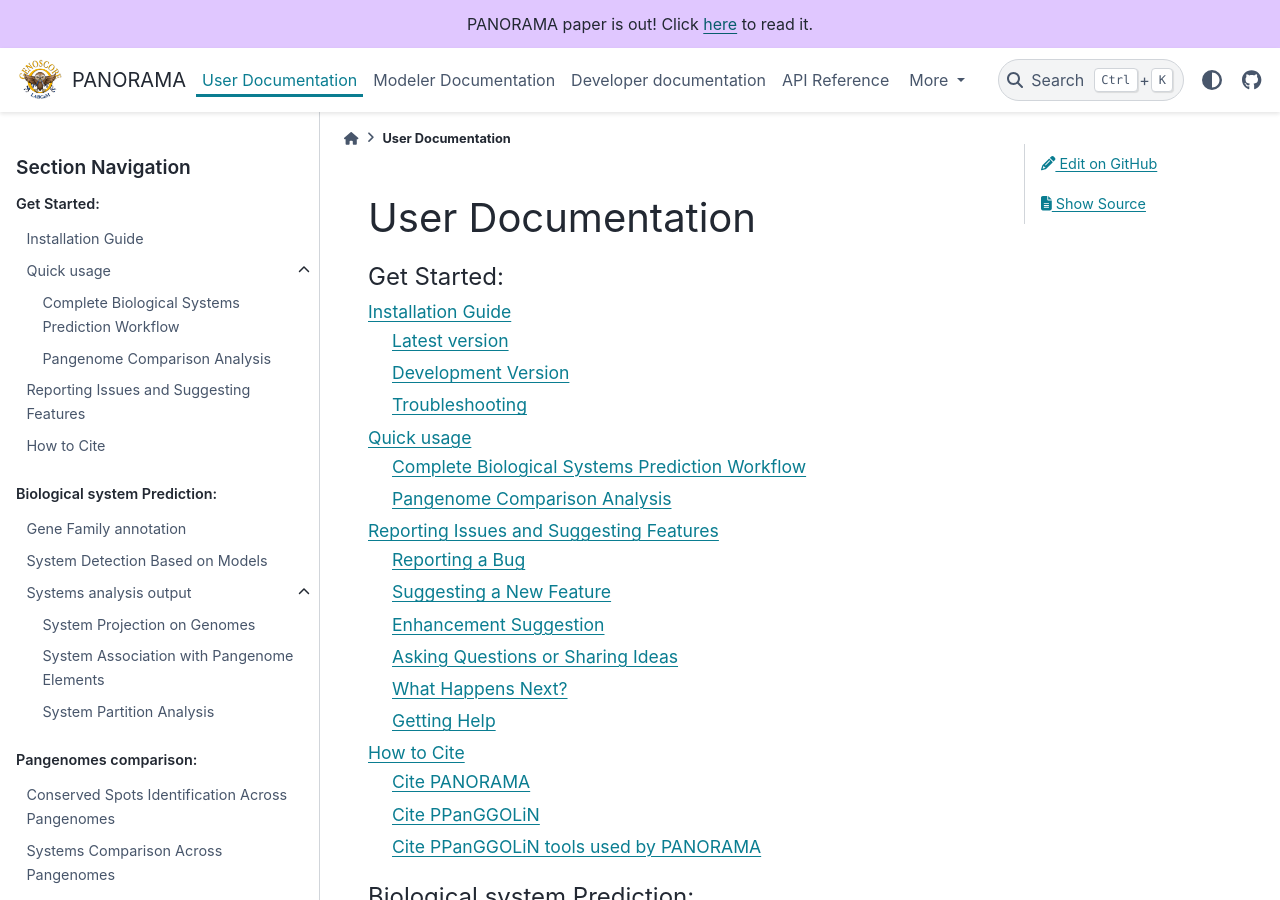
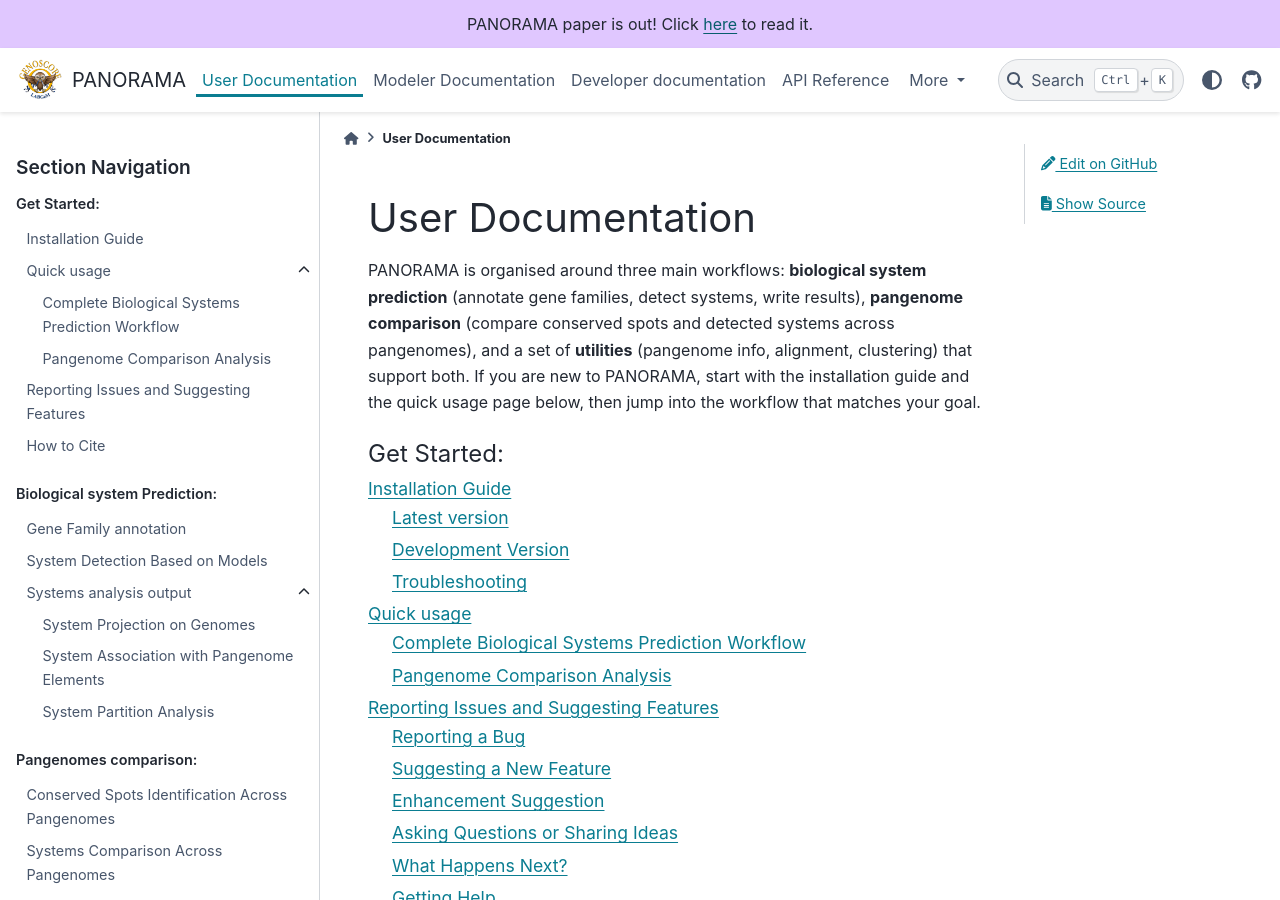
Before and after one commit to labgem/PANORAMA, a Sphinx documentation site: the page built from docs/user/user_guide.md, in a window 1280 px wide and 900 px high. Built offline with Sphinx 7.4.7 and the PyData theme 0.15.4, drawn with Linux system fonts in a browser that asks for light colours; the version number could not be read and is left out.

Commit message:
Improve workflow overview in user guide for clarity

````diff
--- a/docs/user/user_guide.md
+++ b/docs/user/user_guide.md
@@ -6,6 +6,11 @@
 ---
 
 # User Documentation
+
+PANORAMA is organised around three main workflows: **biological system prediction** (annotate gene families, detect
+systems, write results), **pangenome comparison** (compare conserved spots and detected systems across pangenomes),
+and a set of **utilities** (pangenome info, alignment, clustering) that support both. If you are new to PANORAMA,
+start with the installation guide and the quick usage page below, then jump into the workflow that matches your goal.
 
 ```{toctree}
 :caption: 'Get Started:'
````
